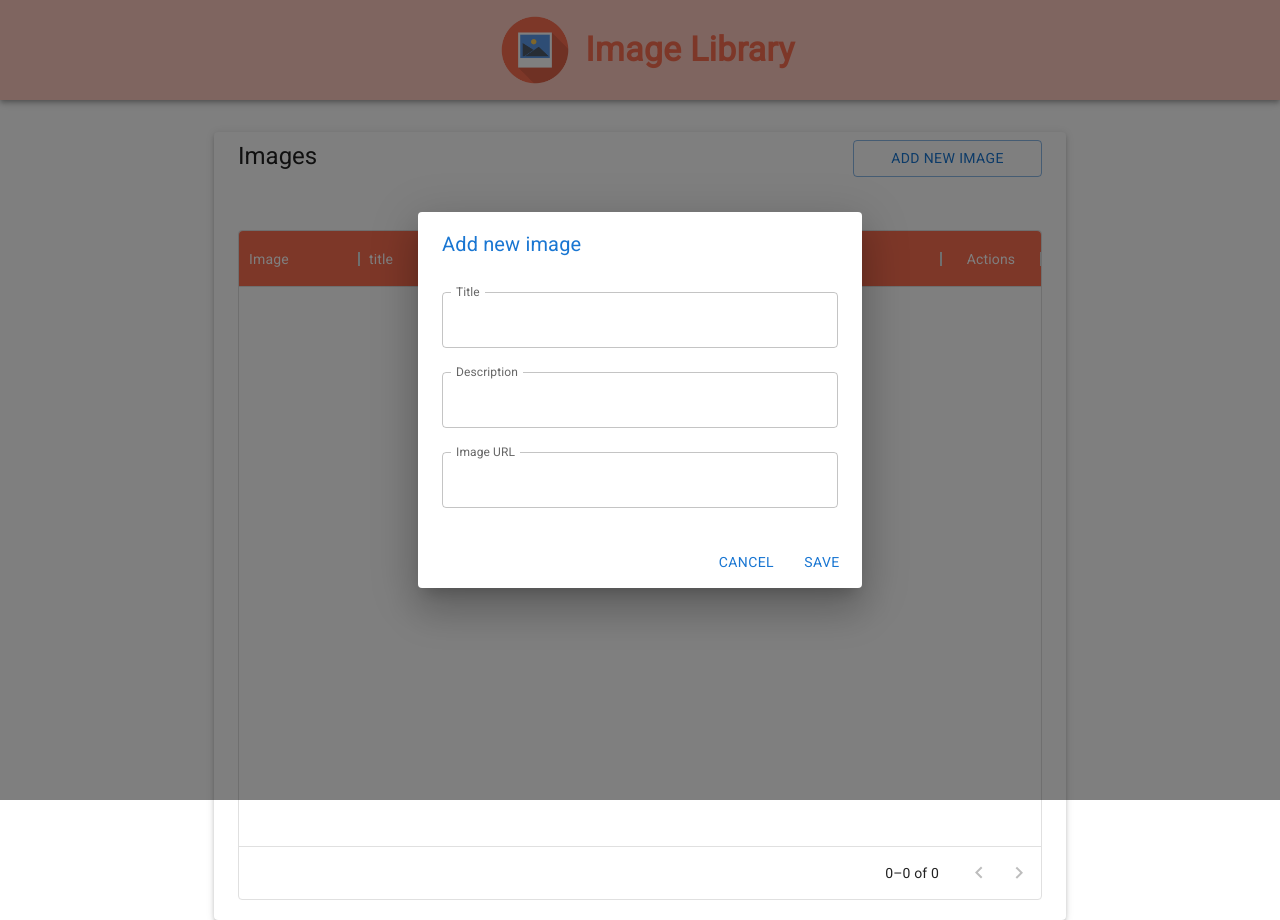
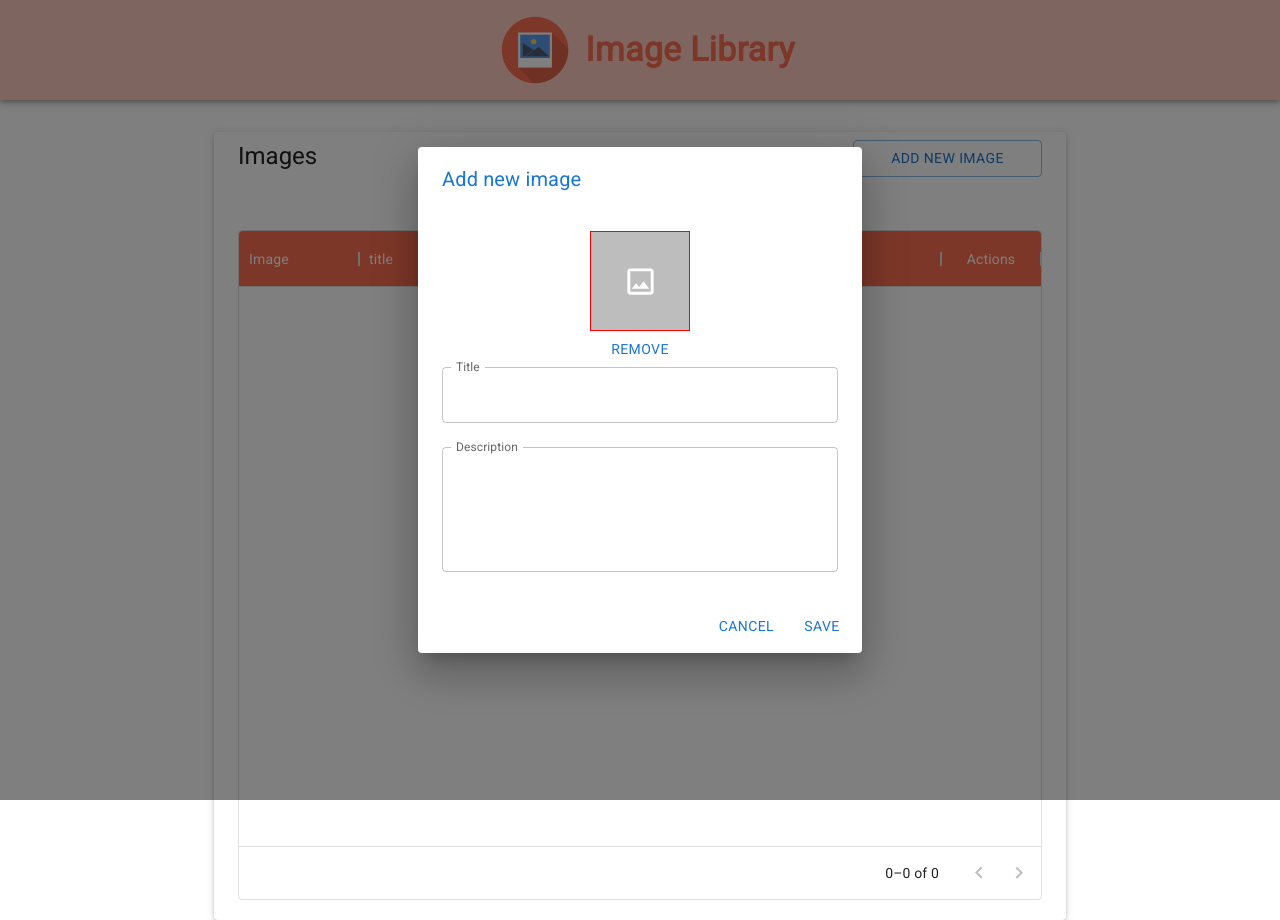
Before and after one commit to jeorgivamjunior/image-library, a React (Create React App) app: page / in a window 1280 px wide. Both pictures are taken after a click on the button "ADD NEW IMAGE". Built offline with nearby package versions, Linux system fonts and the light colour scheme.

Commit message:
Add image form component logic implementation

```diff
--- a/package.json
+++ b/package.json
@@ -12,7 +12,8 @@
     "@mui/x-data-grid": "^5.17.5",
     "react": "^18.2.0",
     "react-dom": "^18.2.0",
-    "react-hook-form": "^7.37.0"
+    "react-hook-form": "^7.37.0",
+    "uuid": "^9.0.0"
   },
   "devDependencies": {
     "@testing-library/jest-dom": "^5.14.1",
@@ -22,6 +23,7 @@
     "@types/react": "^18.0.0",
     "@types/react-dom": "^18.0.0",
     "@types/react-test-renderer": "^18.0.0",
+    "@types/uuid": "^8.3.4",
     "@typescript-eslint/eslint-plugin": "^5.0.0",
     "eslint": "^8.0.1",
     "eslint-config-prettier": "^8.5.0",
--- a/src/contexts/ImageContextProvider/ImageContextProvider.tsx
+++ b/src/contexts/ImageContextProvider/ImageContextProvider.tsx
@@ -4,7 +4,7 @@ import { ImageProps } from '../../types';
 
 interface ImageContextProps {
   selectedImage?: ImageProps;
-  imageList?: ImageProps[];
+  imageList: ImageProps[];
   handleImageChange: (image: ImageProps) => void;
   handleAddImage: (image: ImageProps) => void;
   handleEditImage: (image: ImageProps) => void;
--- a/src/pages/ImageFormPage/ImageFormPage.tsx
+++ b/src/pages/ImageFormPage/ImageFormPage.tsx
@@ -12,33 +12,38 @@ import {
   useTheme,
 } from '@mui/material';
 import { useForm, Controller } from 'react-hook-form';
+import { v4 as uuidv4 } from 'uuid';
 
 import { Transition } from '../../components';
 import { ImageContext } from '../../contexts';
 import { useModal } from '../../hooks';
 import { ImageProps } from '../../types';
+import { ImageUploader } from './components';
 import { ModalButton } from './ModalButton';
 import { ImageFormPageProps } from './types';
 
 export const ImageFormPage: ImageFormPageProps = ({ children }) => {
   const { handleAddImage } = useContext(ImageContext);
-
   const { closeModal, isOpen } = useModal('ImageFormPage');
   const theme = useTheme();
   const fullScreen = useMediaQuery(theme.breakpoints.down('md'));
 
-  const { control, handleSubmit, reset } = useForm({
+  const { control, handleSubmit, reset, setValue } = useForm({
     defaultValues: {
-      id: '',
+      id: uuidv4(),
       title: '',
       description: '',
-      file: '',
+      dataUrl: '',
     },
   });
 
   const onSubmit = (image: ImageProps): void => {
     handleAddImage(image);
     reset();
+  };
+
+  const handleImageChanges = (dataUrl: string): void => {
+    setValue('dataUrl', dataUrl);
   };
 
   return (
@@ -55,7 +60,8 @@ export const ImageFormPage: ImageFormPageProps = ({ children }) => {
         <form onSubmit={handleSubmit(onSubmit) as () => void}>
           <DialogTitle color="primary">Add new image</DialogTitle>
           <DialogContent>
-            <div>
+            <ImageUploader onFileChange={handleImageChanges} />
+
             <Controller
               name="title"
               control={control}
@@ -72,13 +78,13 @@ export const ImageFormPage: ImageFormPageProps = ({ children }) => {
                 />
               )}
             />
-            </div>
-            <div>
             <Controller
               name="description"
               control={control}
               render={({ field }) => (
                 <TextField
+                  multiline
+                  rows={4}
                   label="Description"
                   fullWidth
                   InputLabelProps={{
@@ -90,25 +96,6 @@ export const ImageFormPage: ImageFormPageProps = ({ children }) => {
                 />
               )}
             />
-            </div>
-            <div>
-              <Controller
-                name="file"
-                control={control}
-                render={({ field }) => (
-                  <TextField
-                    label="Image URL"
-                    fullWidth
-                    InputLabelProps={{
-                      shrink: true,
-                    }}
-                    variant="outlined"
-                    margin="normal"
-                    {...field}
-                  />
-                )}
-              />
-            </div>
           </DialogContent>
           <DialogActions>
             <Button onClick={closeModal}>Cancel</Button>
--- /dev/null
+++ b/src/pages/ImageFormPage/components/ImageUploader/ImageUploader.tsx
@@ -0,0 +1,37 @@
+import { ChangeEvent, FC, useEffect, useState } from 'react';
+
+import ImageOutlinedIcon from '@mui/icons-material/ImageOutlined';
+import { Avatar, Button } from '@mui/material';
+
+import { StyledContainer } from './styled';
+
+export const ImageUploader: FC<{ onFileChange: (dataUrl: string) => void }> = ({ onFileChange }) => {
+  const [dataUrl, setDataUrl] = useState('');
+
+  const handleInputChanges = (event: ChangeEvent<HTMLInputElement>): void => {
+    if (event?.target?.files?.length) {
+      setDataUrl(URL.createObjectURL(event.target.files[0]));
+    }
+  };
+
+  const handleRemoveChange = (): void => setDataUrl('');
+
+  useEffect(() => {
+    onFileChange(dataUrl);
+  }, [dataUrl]);
+
+  return (
+    <StyledContainer>
+      <label htmlFor="imageInput">
+        <Avatar variant="square" src={dataUrl}>
+          {!dataUrl && <ImageOutlinedIcon fontSize="large" />}
+          <input id="imageInput" type="file" onChange={handleInputChanges} />
+        </Avatar>
+      </label>
+
+      <Button onClick={handleRemoveChange} fullWidth>
+        Remove
+      </Button>
+    </StyledContainer>
+  );
+};
--- /dev/null
+++ b/src/pages/ImageFormPage/components/ImageUploader/index.ts
@@ -0,0 +1 @@
+export { ImageUploader } from './ImageUploader';
--- /dev/null
+++ b/src/pages/ImageFormPage/components/ImageUploader/styled.ts
@@ -0,0 +1,23 @@
+import { styled } from '@mui/material';
+
+export const StyledContainer = styled('div')`
+  width: 100px;
+  height: 100px;
+  margin: 20px auto;
+
+  .MuiAvatar-root {
+    width: 100px;
+    height: 100px;
+    position: relative;
+    border: 1px solid red;
+    padding: 2px;
+  }
+
+  label {
+    cursor: pointer;
+  }
+
+  input {
+    display: none;
+  }
+`;
--- /dev/null
+++ b/src/pages/ImageFormPage/components/index.ts
@@ -0,0 +1 @@
+export * from './ImageUploader';
--- a/src/pages/ImagePage/ImagePage.tsx
+++ b/src/pages/ImagePage/ImagePage.tsx
@@ -1,12 +1,15 @@
-import { FC } from 'react';
+import { FC, useContext } from 'react';
 
 import { Container, Paper, Typography } from '@mui/material';
 import Grid from '@mui/material/Unstable_Grid2/Grid2';
 
+import { ImageContext } from '../../contexts';
 import { ImageFormPage } from '../ImageFormPage';
 import { GridList } from './components';
 
 export const ImagePage: FC = () => {
+  const { imageList } = useContext(ImageContext);
+
   return (
     <Paper elevation={3}>
       <Container component="section">
@@ -22,7 +25,7 @@ export const ImagePage: FC = () => {
             </ImageFormPage>
           </Grid>
         </Grid>
-        <GridList />
+        <GridList imageList={imageList} />
       </Container>
     </Paper>
   );
--- a/src/pages/ImagePage/components/GridList/GridList.tsx
+++ b/src/pages/ImagePage/components/GridList/GridList.tsx
@@ -1,18 +1,17 @@
 import { FC } from 'react';
 
-import { DataGrid, GridColDef, GridRowsProp } from '@mui/x-data-grid';
+import { DataGrid, GridColDef } from '@mui/x-data-grid';
 
+import { ImageProps } from '../../../../types';
 import { ActionGridCell } from '../ActionGridCell';
 import { ImageGridCell } from '../ImageGridCell';
 import { GridContainer } from './styled';
 
-export const GridList: FC = () => {
-  const rows: GridRowsProp = [];
-
+export const GridList: FC<{ imageList: ImageProps[] }> = ({ imageList }) => {
   const columns: GridColDef[] = [
-    { field: 'image', headerName: 'Image', width: 120, renderCell: ImageGridCell, sortable: false },
+    { field: 'dataUrl', headerName: 'Image', width: 120, renderCell: ImageGridCell, sortable: false },
     { field: 'title', headerName: 'title', flex: 1, sortable: false },
-    { field: 'author', headerName: 'Description', flex: 1, sortable: false },
+    { field: 'description', headerName: 'Description', flex: 1, sortable: false },
     { field: 'id', headerName: 'Actions', type: 'actions', renderCell: ActionGridCell, sortable: false },
   ];
 
@@ -23,7 +22,7 @@ export const GridList: FC = () => {
         rowsPerPageOptions={[5]}
         getRowSpacing={() => ({ top: 5, bottom: 5 })}
         getRowHeight={() => 'auto'}
-        rows={rows}
+        rows={imageList}
         columns={columns}
         disableColumnMenu
         disableSelectionOnClick
--- a/src/pages/ImagePage/components/ImageGridCell/ImageGridCell.tsx
+++ b/src/pages/ImagePage/components/ImageGridCell/ImageGridCell.tsx
@@ -6,8 +6,8 @@ import { Avatar } from '@mui/material';
 export const ImageGridCell: FC = ({ row }: any) => {
   return (
     <>
-      <Avatar alt="Remy Sharp" variant="square" src={row.img} sx={{ width: 100, height: 100 }}>
-        {!row.img && <ImageOutlinedIcon />}
+      <Avatar alt="Remy Sharp" variant="square" src={row.dataUrl} sx={{ width: 100, height: 100 }}>
+        {!row.dataUrl && <ImageOutlinedIcon />}
       </Avatar>
     </>
   );
--- a/src/types/ImageProps/ImageProps.ts
+++ b/src/types/ImageProps/ImageProps.ts
@@ -1,5 +1,6 @@
 export interface ImageProps {
-  file: any;
+  id: string;
   title: string;
   description: string;
+  dataUrl: any;
 }
```
Also changed, not shown: 1 other file (tests, documents, lock files or other folders). Lines whose indentation alone changed are shown as unchanged.
